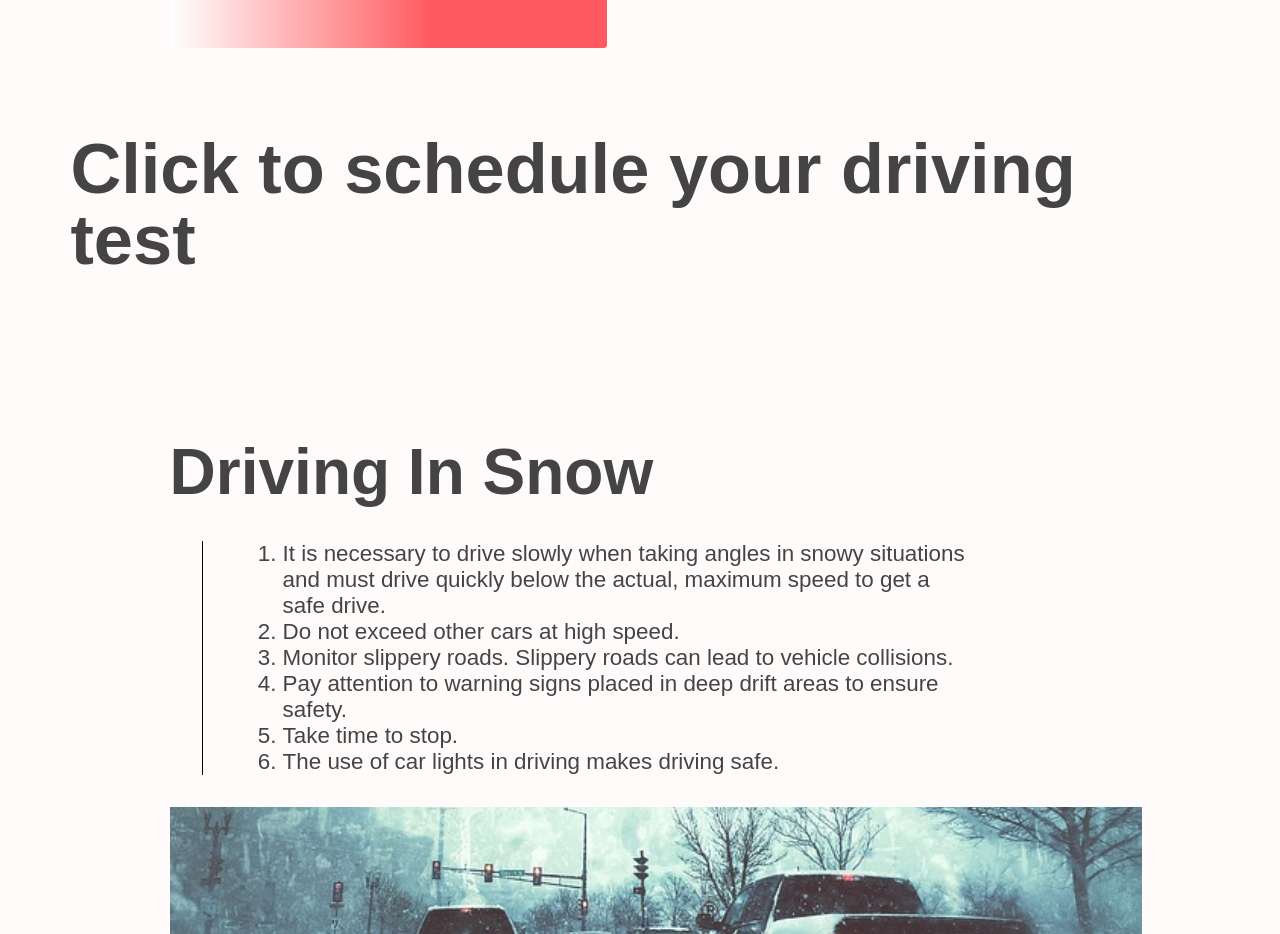
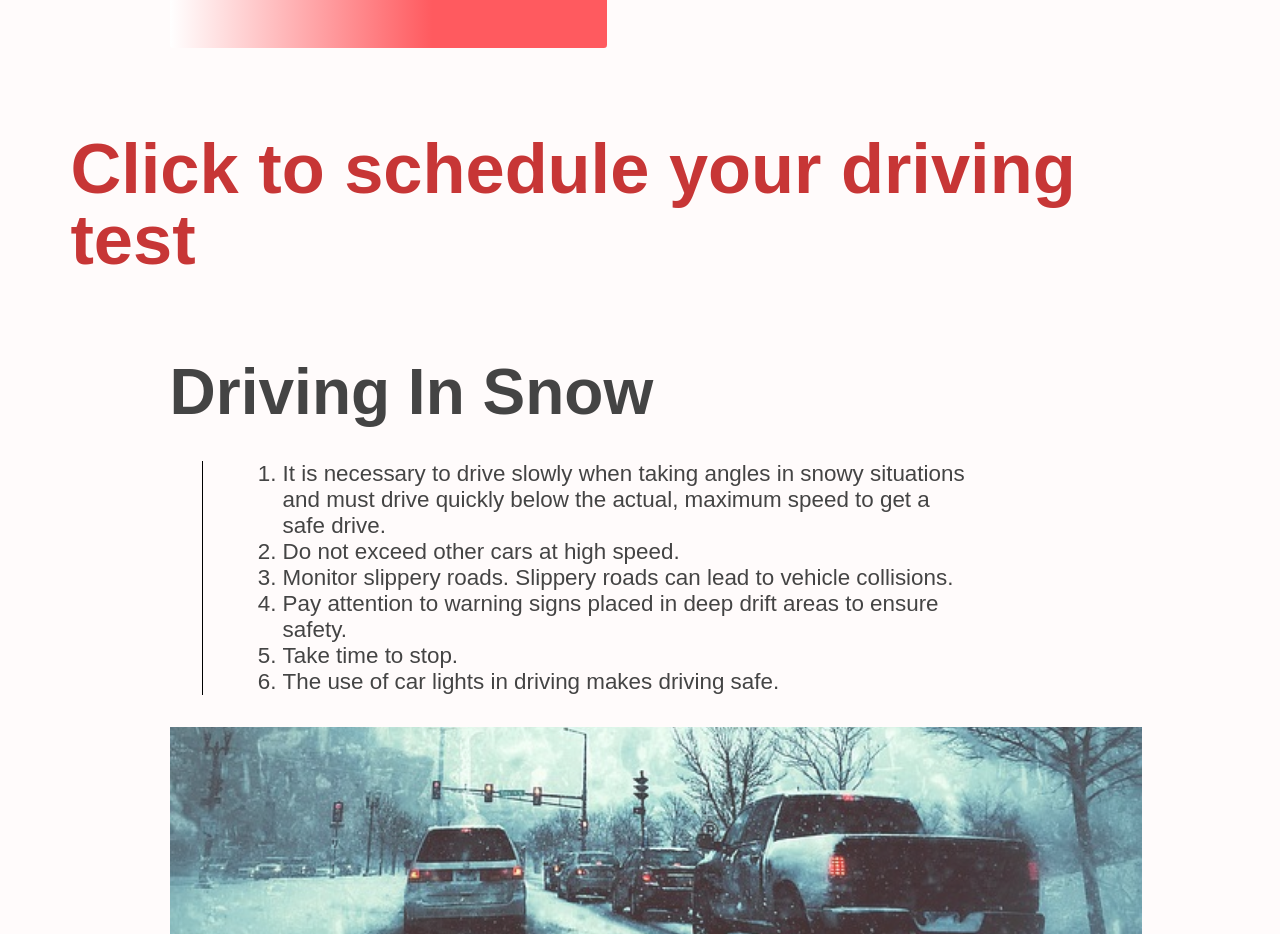
Before and after one commit to ijh5005/starsandstripesdrivingschool, a React (Create React App) app: page /page/service in a window 1280 px wide. Shown: the part 3440-4374 px from the top of the page. Built offline with nearby package versions, Linux system fonts and the light colour scheme; the HTML template or start-up script is replaced by a standard one; a web font is replaced by a local one.

Commit message:
services page css changes

```diff
--- a/src/components/ServicePage/Details/index.css
+++ b/src/components/ServicePage/Details/index.css
@@ -1,6 +1,7 @@
 #detailsPage {
   width: 76vw;
   margin: 6em auto;
+  margin-top: 0;
 }
 
 .detailsHeading {
--- a/src/components/ServicePage/index.css
+++ b/src/components/ServicePage/index.css
@@ -6,10 +6,11 @@
   font-size: 4.4em;
   font-weight: 800;
   line-height: 1;
+  margin-bottom: 0;
 }
 
 .scheduleButton a {
-  color: #444444;
+  color: #c73636;
 }
 
 /***************************/
```
